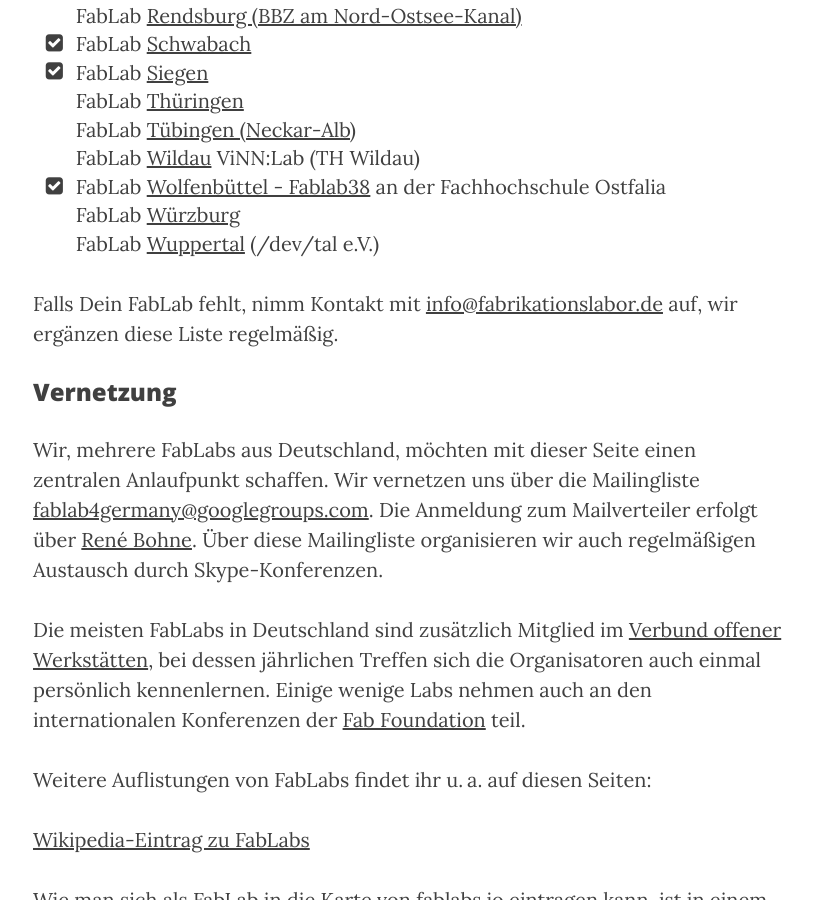
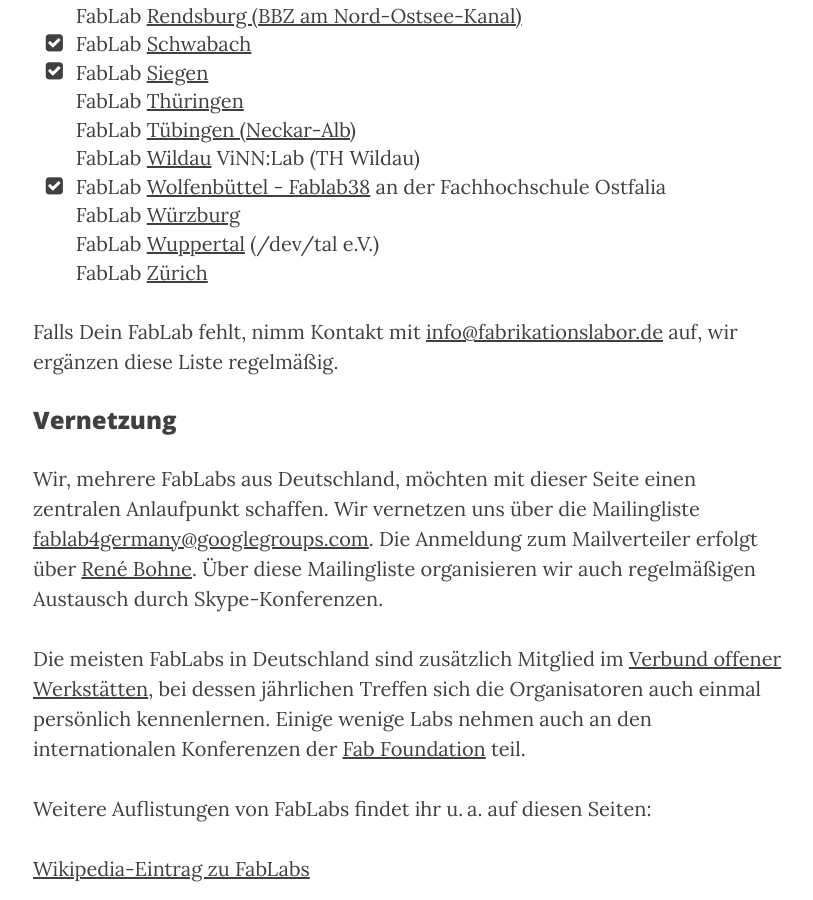
Before and after one commit to fabrikationslabor/fabrikationslabor.github.io, a Jekyll site: the page built from fablabs-in-deutschland.html, in a window 1280 px wide and 900 px high, scrolled down 2314 px. Shown: the whole window, without its empty margins (232-1045 px from the left). Built offline with Jekyll 4.4.1, drawn with Linux system fonts in a browser that asks for light colours; nearby versions of some CDN libraries.

Commit message:
Zürich hinzugefügt
close #11

```diff
--- a/fablabs-in-deutschland.html
+++ b/fablabs-in-deutschland.html
@@ -65,6 +65,7 @@
   <li><i class="fa-li fa fa-check-square"></i>FabLab <a href="  http://www.fablab38.de" target="_blank">Wolfenbüttel - Fablab38</a> an der Fachhochschule Ostfalia</li>
   <li>FabLab <a href="http://fablab-wuerzburg.de/" target="_blank">Würzburg</a></li>
   <li>FabLab <a href="http://www.devtal.de" target="_blank">Wuppertal</a> (/dev/tal e.V.)</li>
+  <li>FabLab <a href="https://zurich.fablab.ch/" target="_blank">Zürich</a></li>
 
 </ul>
 <p>Falls Dein FabLab fehlt, nimm Kontakt mit <a href="mailto:info@fabrikationslabor.de">info@fabrikationslabor.de</a> auf, wir ergänzen diese Liste regelmäßig.</p>
```
